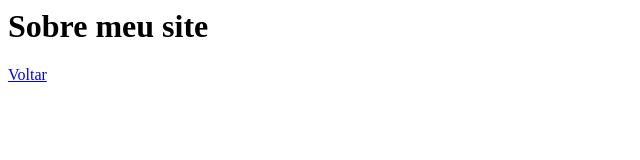
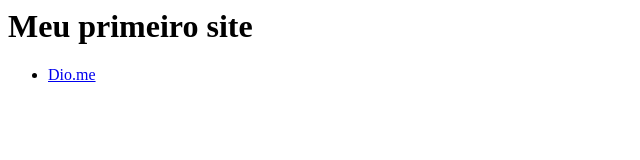
Before and after one commit to Camilly23/Introdu-o-ao-HTML-na-Pr-tica-, a plain HTML site: page index.html in a window 1280 px wide. Shown: the whole page, without its empty margins (0-640 px from the left). Drawn offline with Linux system fonts and the light colour scheme.

Commit message:
Update index.html

```diff
--- a/index.html
+++ b/index.html
@@ -1,9 +1,13 @@
 <html>
     <head>
-        <title>Sobre minha empresa</title>
+        <title>Página principal</title>
     </head>
     <body>
-        <h1>Sobre meu site</h1>
-        <a href="index.html"> Voltar</a>
+        <h1>Meu primeiro site</h1>
+        <ul>
+            <li>
+                <a href="about.html" title="Clique aqui e confira" target="_blank">Dio.me</a>
+            </li>
+        </ul>
     </body>
 </html>
```
